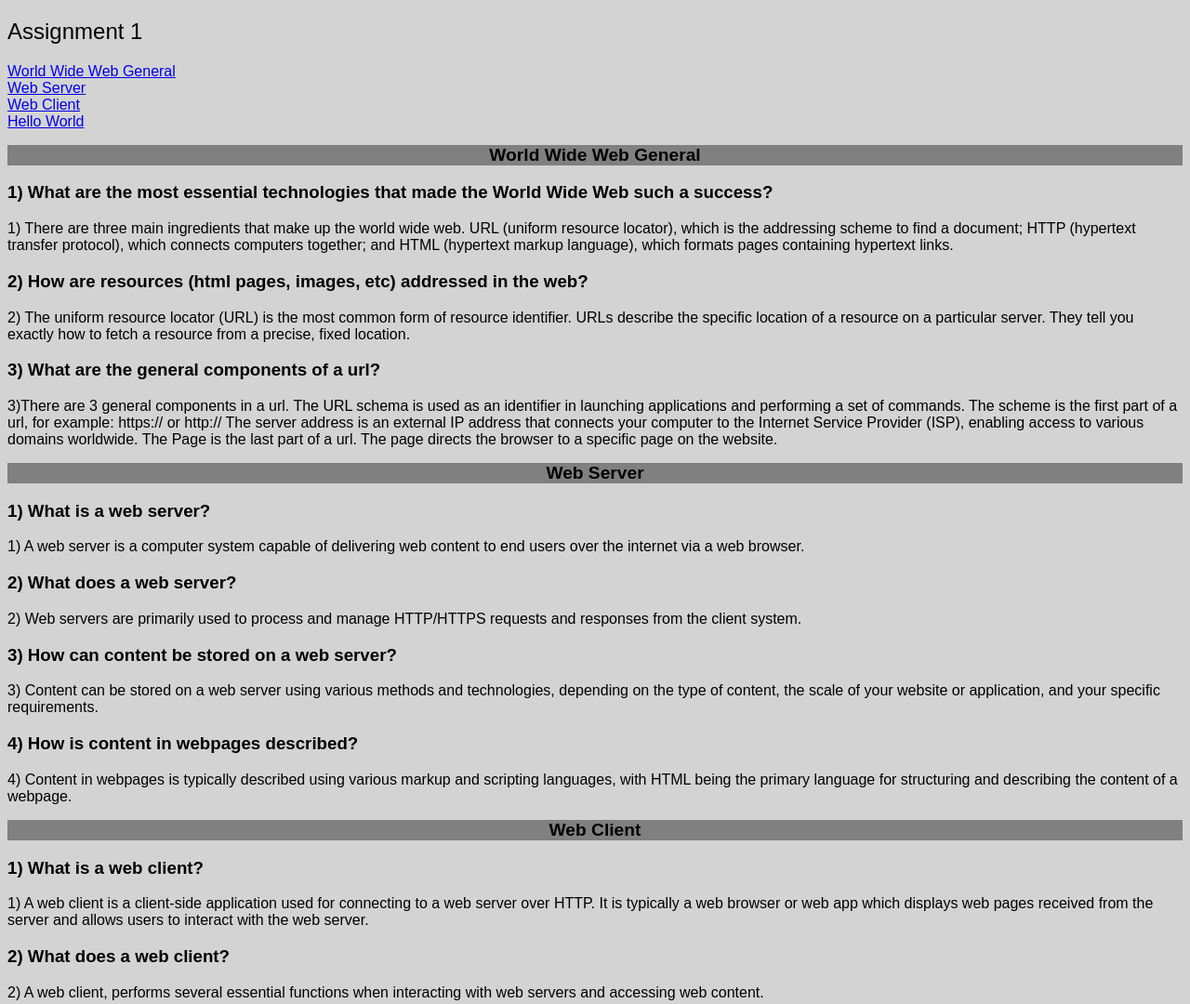
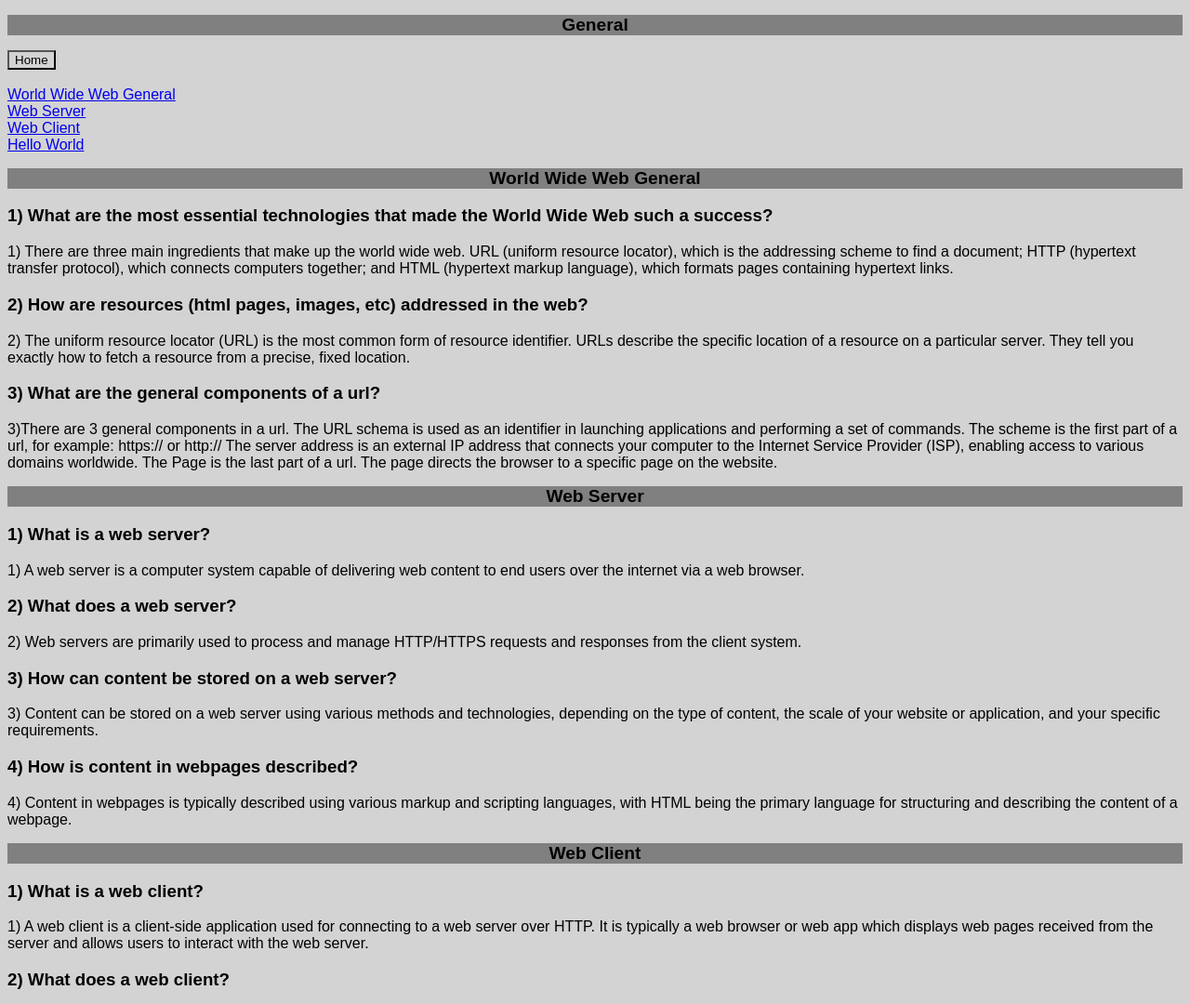
Before and after one commit to 2324-2bhif-wmc-assignments/00-Cheat-Sheet-FilipKaleskov, a plain HTML site: page cheatsheet.html in a window 1280 px wide. Shown: the top 1080 px of the page at 93% size. Drawn offline with Linux system fonts and the light colour scheme.

Commit message:
changed some stuff

```diff
--- a/cheatsheet.html
+++ b/cheatsheet.html
@@ -7,12 +7,20 @@
 </head>
     <body>
         <article class="main-article">
-            <h1 class="main-title">
-                Assignment 1
-            </h1>
+            <h2>
+                General
+            </h2>
 
             <section>
                 <link type="text/css" rel="stylesheet" href="style.css">
+
+                <div class="btn default">
+                    <a href="index.html">
+                        <button class="btn default">Home</button>
+                    </a>
+                </div>
+
+                <br>
 
                 <a href="#section1" class="btn">World Wide Web General</a>
                 <br>
```
